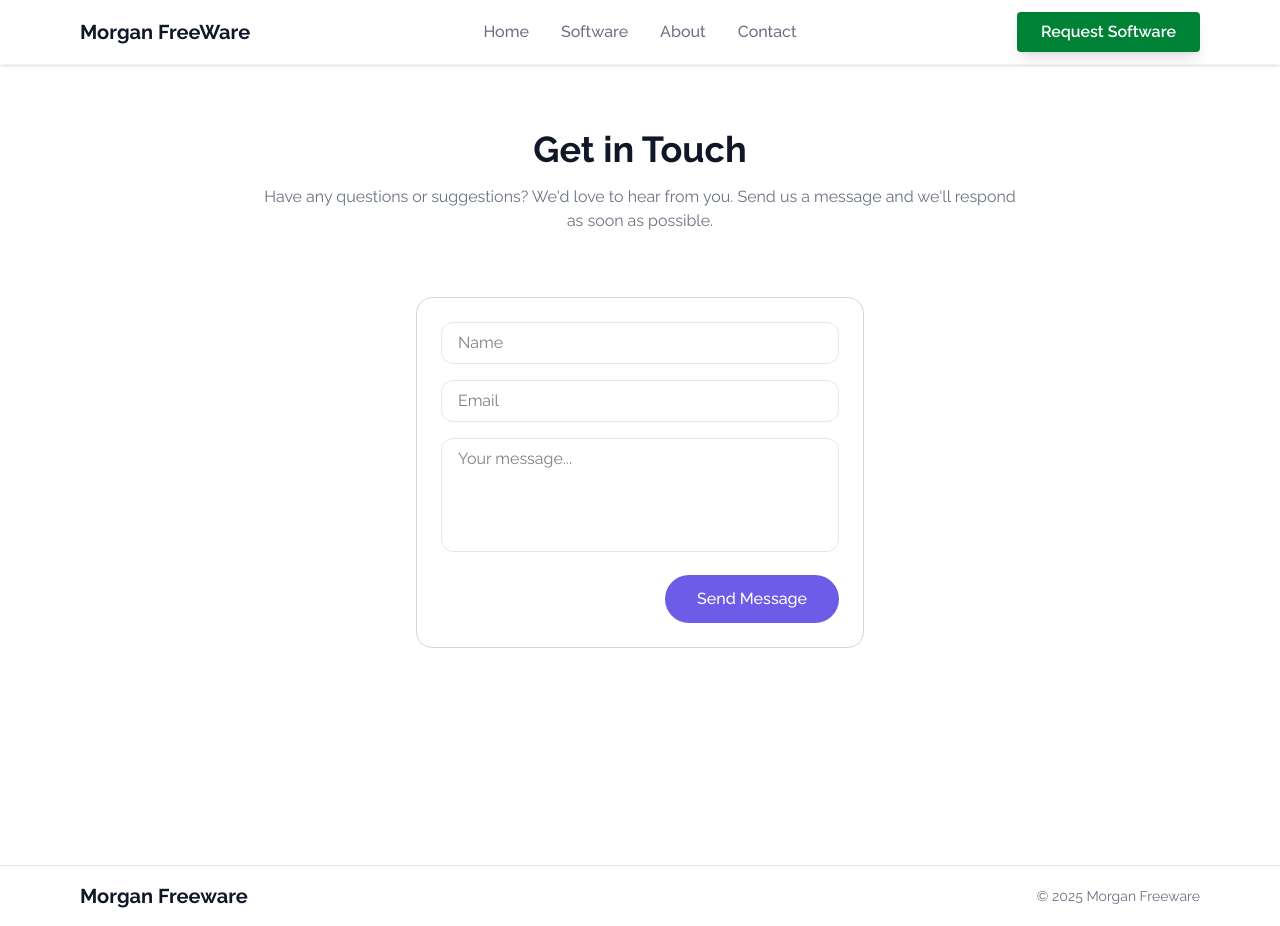
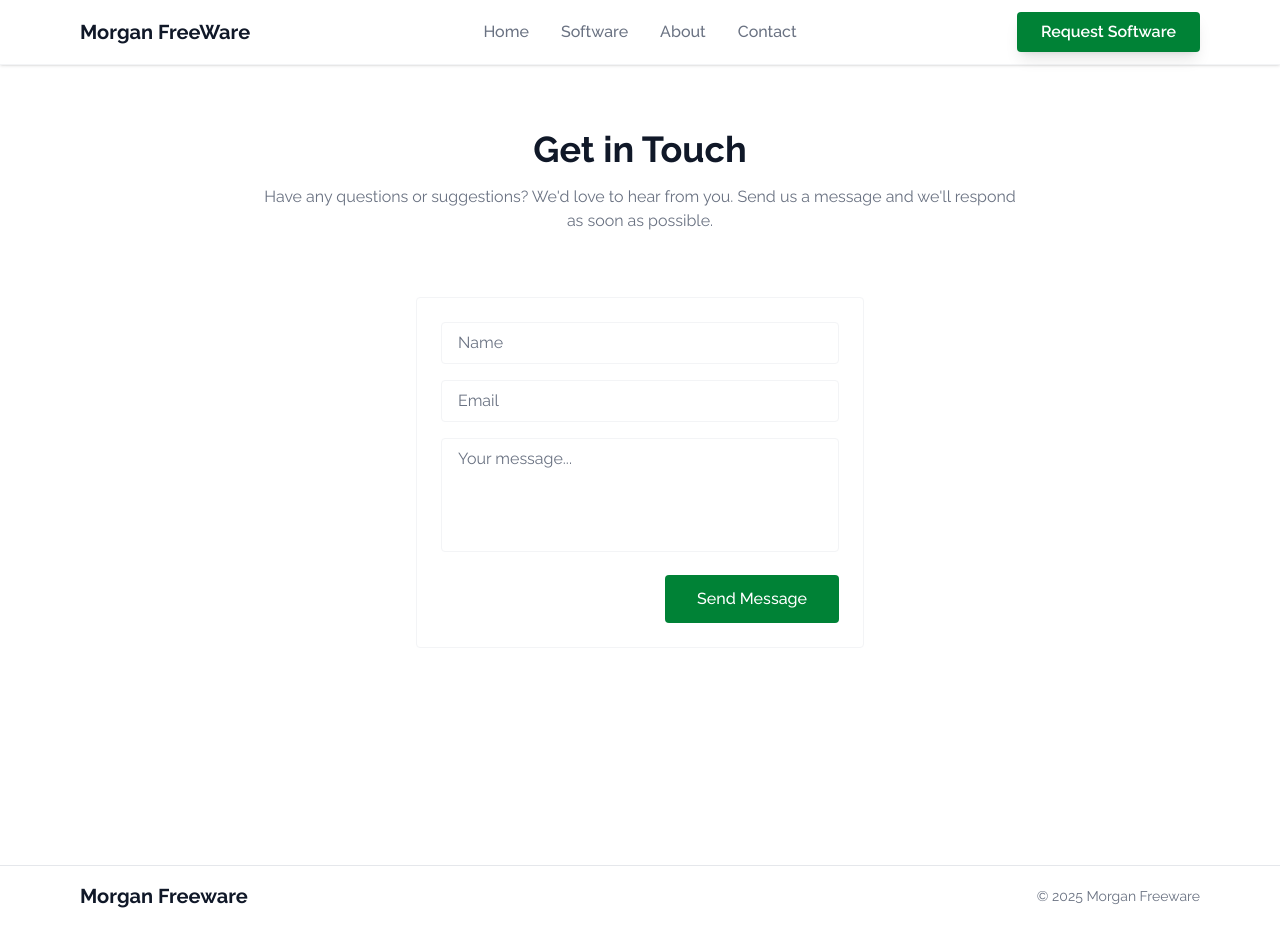
Before and after one commit to Linuszackrisson/Morgan-Freeware, a Next.js app: page /contact in a window 1280 px wide. Built offline with nearby package versions, Linux system fonts and the light colour scheme.

Commit message:
MER VARS!

```diff
--- a/src/app/software/[id]/page.tsx
+++ b/src/app/software/[id]/page.tsx
@@ -53,10 +53,10 @@ export default function SoftwareDetail() {
   return (
     <section className="w-full">
       <div className="container py-24">
-        <div className="bg-white rounded-3xl p-6 md:p-12">
+        <div className="bg-white rounded-[var(--border-radius)] p-6 md:p-12">
           <div className="flex flex-col md:flex-row items-center md:items-start gap-6 md:gap-12">
             {software?.icon_url && (
-              <div className="w-32 h-32 md:w-40 md:h-40 rounded-2xl flex items-center justify-center p-2">
+              <div className="w-32 h-32 md:w-40 md:h-40 rounded-[var(--border-radius)] flex items-center justify-center p-2">
                 <img
                   src={software.icon_url}
                   alt={`${software.title} icon`}
@@ -65,11 +65,11 @@ export default function SoftwareDetail() {
               </div>
             )}
             <div className="flex-1">
-              <h1 className="text-4xl md:text-6xl font-bold text-black/90 mb-4 text-center md:text-left">
+              <h1 className="text-4xl md:text-6xl font-bold text-[var(--color-text-primary)] mb-4 text-center md:text-left">
                 {software.title}
               </h1>
               <div className="flex flex-col md:flex-row items-center gap-4 md:gap-0 md:justify-between md:mr-6">
-                <span className="inline-block border border-gray-300 text-black/60 px-6 py-2 text-base rounded-full font-medium">
+                <span className="inline-block border border-[var(--color-border)] text-[var(--color-text-secondary)] px-6 py-2 text-base rounded-[var(--border-radius)] font-medium">
                   {software.category}
                 </span>
                 <RatingStars
@@ -82,24 +82,24 @@ export default function SoftwareDetail() {
           </div>
 
           <div className="mt-12 max-w-4xl">
-            <h2 className="text-2xl font-semibold text-black/80 mb-6">Description</h2>
-            <p className="text-black/60 text-lg leading-relaxed">{software.description}</p>
+            <h2 className="text-2xl font-semibold text-[var(--color-text-primary)] mb-6">Description</h2>
+            <p className="text-[var(--color-text-secondary)] text-lg leading-relaxed">{software.description}</p>
           </div>
 
-          <div className="mt-12 flex flex-col md:flex-row justify-center md:justify-between gap-4 md:gap-6">
+          <div className="flex gap-4 mt-8">
             {software.website_url && (
               <a
                 href={software.website_url}
                 target="_blank"
                 rel="noopener noreferrer"
-                className="bg-[#6C5CE7] text-white px-8 py-4 text-lg rounded-full hover:bg-[#6C5CE7]/90 transition-colors font-medium text-center"
+                className="bg-[var(--color-primary)] text-[var(--color-background)] px-8 py-4 text-lg rounded-[var(--border-radius)] hover:opacity-90 transition-colors font-medium text-center"
               >
                 Visit Website
               </a>
             )}
             <Link
               href="/software"
-              className="inline-block bg-white text-black/80 px-8 py-4 text-lg rounded-full border border-gray-300 hover:bg-black/5 transition-colors font-medium text-center"
+              className="inline-block bg-white text-[var(--color-text-secondary)] px-8 py-4 text-lg rounded-[var(--border-radius)] border border-[var(--color-border)] hover:bg-black/5 transition-colors font-medium text-center"
             >
               Back to Software
             </Link>
@@ -109,7 +109,7 @@ export default function SoftwareDetail() {
 
       {relatedSoftware.length > 0 && (
         <div className="container py-16">
-          <h2 className="text-4xl font-bold text-black/60 mb-8">Related Software</h2>
+          <h2 className="text-4xl font-bold text-[var(--color-text-primary)] mb-8">Related Software</h2>
           <div className="grid grid-cols-1 md:grid-cols-2 lg:grid-cols-2 gap-8">
             {relatedSoftware.map((item) => (
               <SoftwareCard key={item.id} software={item}/>
--- a/src/components/ContactForm.tsx
+++ b/src/components/ContactForm.tsx
@@ -24,7 +24,7 @@ export default function ContactForm() {
   };
 
   return (
-    <div className="max-w-md mx-auto border border-gray-300 rounded-2xl p-6">
+    <div className="max-w-md mx-auto border border-[var(--color-border)] rounded-[var(--border-radius)] p-6">
       <form onSubmit={handleSubmit} className="space-y-4">
         <input
           type="text"
@@ -32,7 +32,7 @@ export default function ContactForm() {
           value={formData.name}
           onChange={(e) => setFormData({ ...formData, name: e.target.value })}
           required
-          className="w-full px-4 py-2 rounded-xl border border-gray-200 focus:border-[#6C5CE7] outline-none bg-white/80"
+          className="w-full px-4 py-2 rounded-[var(--border-radius)] border border-[var(--color-border)] focus:border-[var(--color-primary)] focus:ring-2 focus:ring-[var(--color-primary-light)] outline-none bg-white/80 text-[var(--color-text-primary)] placeholder:text-[var(--color-text-secondary)]"
           placeholder="Name"
         />
 
@@ -42,7 +42,7 @@ export default function ContactForm() {
           value={formData.email}
           onChange={(e) => setFormData({ ...formData, email: e.target.value })}
           required
-          className="w-full px-4 py-2 rounded-xl border border-gray-200 focus:border-[#6C5CE7] outline-none bg-white/80"
+          className="w-full px-4 py-2 rounded-[var(--border-radius)] border border-[var(--color-border)] focus:border-[var(--color-primary)] focus:ring-2 focus:ring-[var(--color-primary-light)] outline-none bg-white/80 text-[var(--color-text-primary)] placeholder:text-[var(--color-text-secondary)]"
           placeholder="Email"
         />
 
@@ -52,7 +52,7 @@ export default function ContactForm() {
           onChange={(e) => setFormData({ ...formData, message: e.target.value })}
           required
           rows={4}
-          className="w-full px-4 py-2 rounded-xl border border-gray-200 focus:border-[#6C5CE7] outline-none bg-white/80 resize-none"
+          className="w-full px-4 py-2 rounded-[var(--border-radius)] border border-[var(--color-border)] focus:border-[var(--color-primary)] focus:ring-2 focus:ring-[var(--color-primary-light)] outline-none bg-white/80 resize-none text-[var(--color-text-primary)] placeholder:text-[var(--color-text-secondary)]"
           placeholder="Your message..."
         />
 
@@ -60,7 +60,7 @@ export default function ContactForm() {
           <button
             type="submit"
             disabled={isSending}
-            className="bg-[#6C5CE7] text-white px-8 py-3 rounded-full hover:bg-[#6C5CE7]/80 transition-all flex items-center gap-2 disabled:opacity-50 font-medium"
+            className="bg-[var(--color-primary)] text-[var(--color-background)] px-8 py-3 rounded-[var(--border-radius)] hover:opacity-90 transition-all flex items-center gap-2 disabled:opacity-50 font-medium"
           >
             {isSending ? 'Sending...' : (
               <>
```
